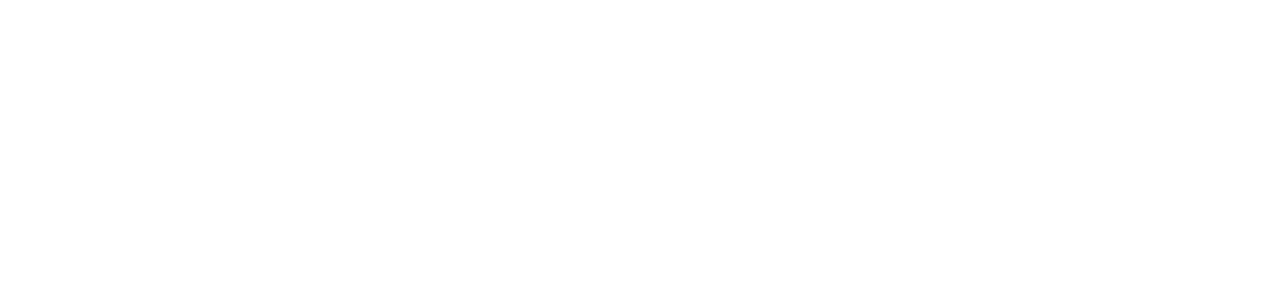
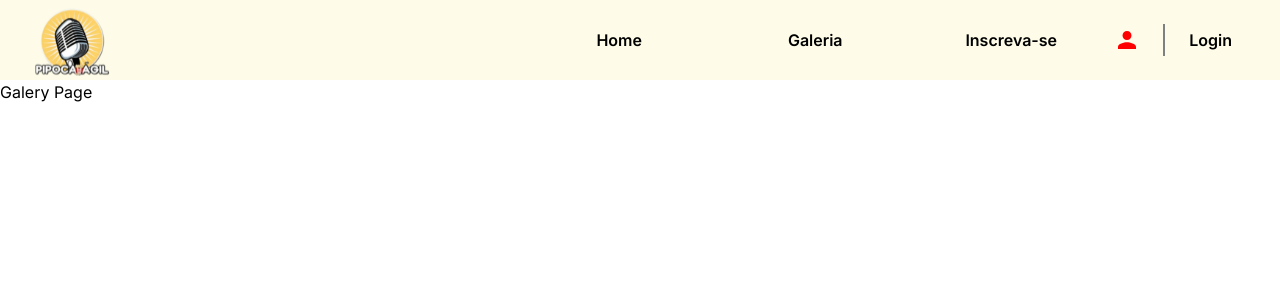
Before and after one commit to wJhonata/Pipoca-agil, a React (Vite) app in the folder web/: page /galery in a window 1280 px wide. Before the commit this address had no page. Shown: the top 300 px of the page. Built offline with nearby package versions, Linux system fonts and the light colour scheme.

Commit message:
feat: create galery route and update component name

```diff
--- a/web/src/App.tsx
+++ b/web/src/App.tsx
@@ -1,7 +1,8 @@
-import { BrowserRouter as Router, Routes, Route } from 'react-router-dom'
-import { Home } from './pages/Home'
-import { Login } from './pages/Login'
+import { BrowserRouter as Router, Routes, Route } from "react-router-dom"
+import { Home } from "./pages/Home"
+import { Login } from "./pages/Login"
 import { Register } from "./pages/Register"
+import { Galery } from "./pages/Galery"
 
 function App(){
   return (
@@ -10,6 +11,7 @@ function App(){
         <Route path="/" element={<Home />} />
         <Route path="/login" element={<Login />} />
         <Route path="/register" element={<Register />} />
+        <Route path="/galery" element={<Galery />} />
       </Routes>
     </Router>
     )
--- a/web/src/components/AuthContainer.tsx
+++ b/web/src/components/Container.tsx
@@ -1,11 +1,11 @@
 import { ReactNode } from "react"
 import { Header } from "./Header"
 
-interface AuthContainerProps {
+interface ContainerProps {
   children: ReactNode
 }
 
-export function AuthContainer({ children }: AuthContainerProps) {
+export function Container({ children }: ContainerProps) {
   return (
     <div className="flex flex-col min-h-screen bg-cover bg-no-repeat bg-center bg-[url('/assets/png/bg-auth-pages.png')]">
       <div className="z-10">
--- a/web/src/components/Header.tsx
+++ b/web/src/components/Header.tsx
@@ -10,7 +10,7 @@ export function Header() {
       <nav className="flex flex-row items-center">
         <ul className="flex flex-row items-center gap-5">
           <li><HeaderLink href="/" title="Home" /></li>
-          <li><HeaderLink href="" title="Galeria" /></li>
+          <li><HeaderLink href="/galery" title="Galeria" /></li>
           <li><HeaderLink href="/register" title="Inscreva-se" /></li>
         </ul>
 
--- /dev/null
+++ b/web/src/pages/Galery/index.tsx
@@ -0,0 +1,10 @@
+import { Header } from "../../components/Header"
+
+export function Galery() {
+  return (
+    <div>
+      <Header />
+      Galery Page
+    </div>
+  )
+}
--- a/web/src/pages/Login/index.tsx
+++ b/web/src/pages/Login/index.tsx
@@ -1,9 +1,9 @@
-import { AuthContainer } from "../../components/AuthContainer"
+import { Container } from "../../components/Container"
 import { Button } from "../../components/Button"
 
 export function Login() {
   return (
-    <AuthContainer>
+    <Container>
       <div className="flex flex-row items-center justify-between flex-1">
         <div className="flex items-center justify-center w-1/2">
           <img src="/assets/png/ibson-face.png" alt="Ibson" />
@@ -26,6 +26,6 @@ export function Login() {
           </div>
         </div>
       </div>
-    </AuthContainer>
+    </Container>
   )
 }
--- a/web/src/pages/Register/index.tsx
+++ b/web/src/pages/Register/index.tsx
@@ -1,9 +1,9 @@
-import { AuthContainer } from "../../components/AuthContainer"
+import { Container } from "../../components/Container"
 import { Button } from "../../components/Button"
 
 export function Register() {
   return (
-    <AuthContainer>
+    <Container>
       <div className="flex flex-row items-center justify-between flex-1">
         <div className="flex items-center justify-center w-1/2">
           <img src="/assets/png/ibson-face.png" alt="Ibson" />
@@ -30,6 +30,6 @@ export function Register() {
           </div>
         </div>
       </div>
-    </AuthContainer>
+    </Container>
   )
 }
```
